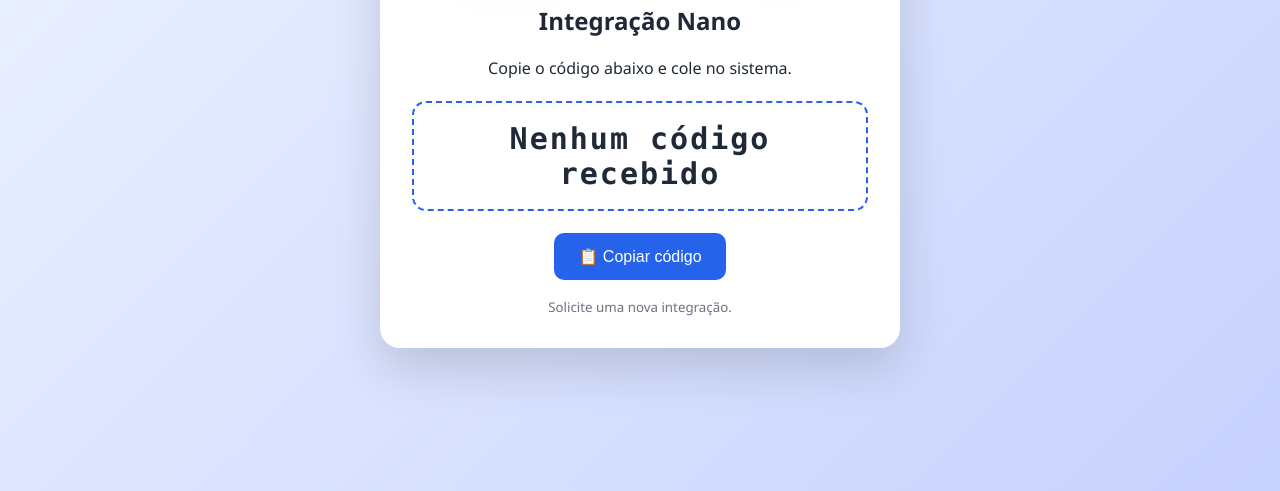
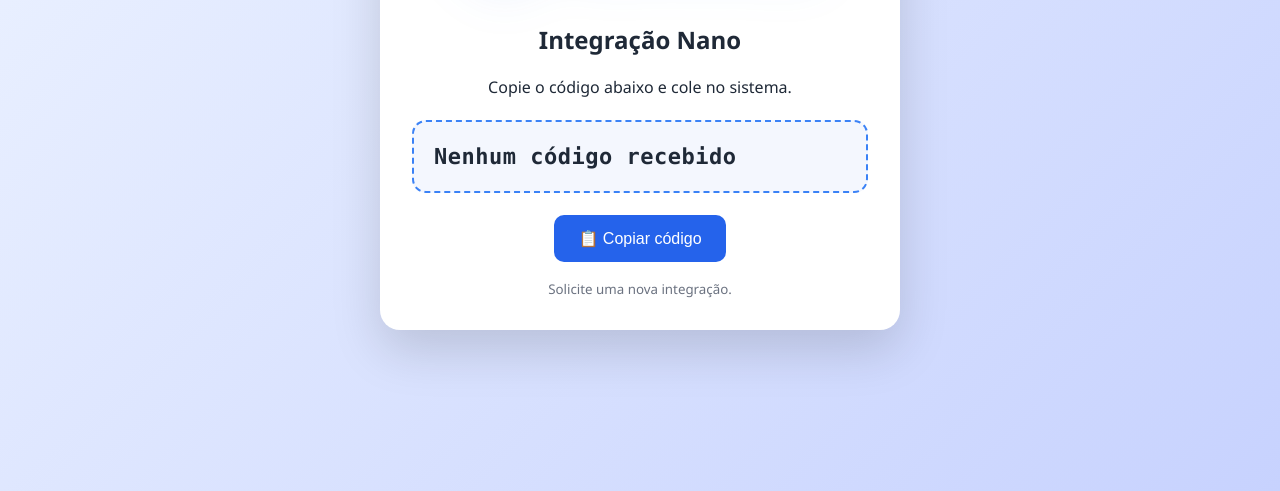
Before and after one commit to ThiMnano/mlIntegracao, a plain HTML site: page index.html in a window 1280 px wide. Shown: the part 309-800 px from the top of the page. Drawn offline with Linux system fonts and the light colour scheme.

Commit message:
code update

```diff
--- a/index.html
+++ b/index.html
@@ -62,15 +62,39 @@
             transform:scale(1.03);
         }
 
-        .code {
-            margin: 22px 0;
-            padding: 18px;
-            border: 2px dashed var(--p);
-            border-radius: 14px;
-            font: 700 30px Consolas, monospace;
-            letter-spacing: 2px;
-            cursor: pointer;
-            user-select: all
+        .code{
+            margin:22px 0;
+            padding:18px 20px;
+
+            border:2px dashed #3b82f6;
+            border-radius:14px;
+            background:rgba(37,99,235,.05);
+
+            font-family:Consolas, "Courier New", monospace;
+            font-size:22px;
+            font-weight:600;
+            letter-spacing:.5px;
+            line-height:1.5;
+
+            white-space:nowrap;
+            overflow-x:auto;
+            overflow-y:hidden;
+
+            cursor:pointer;
+            user-select:all;
+            text-align:left;
+
+            scrollbar-width:none;      /* Firefox */
+            -ms-overflow-style:none;   /* IE */
+        }
+
+        .code::-webkit-scrollbar{
+            display:none;              /* Chrome, Edge e Safari */
+        }
+
+        .code:hover{
+            border-color:#4f8cff;
+            background:rgba(37,99,235,.08);
         }
 
         button {
```
